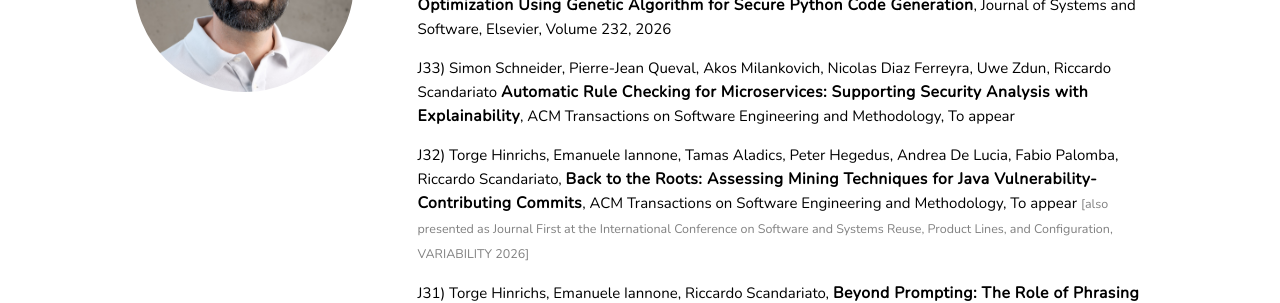
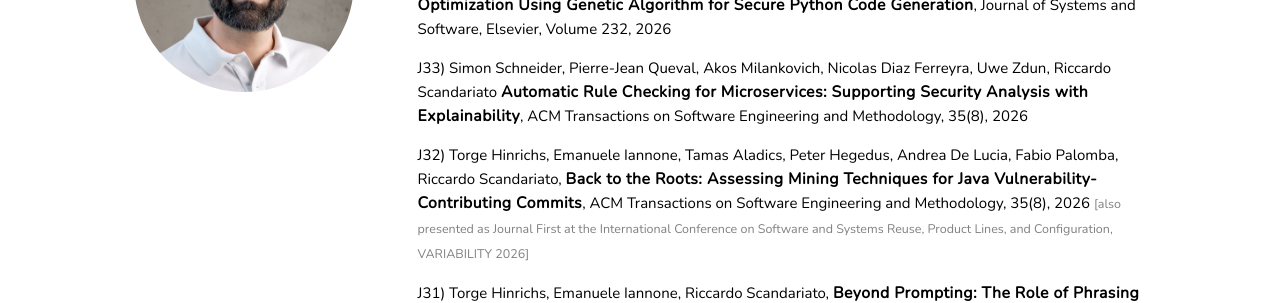
Before and after one commit to riccardoscandariato/riccardoscandariato.github.io, a Jekyll site: the page built from papers.md, in a window 1280 px wide and 900 px high. Shown: the part 236-539 px from the top of the window. Built offline with Jekyll 4.4.1, drawn with Linux system fonts in a browser that asks for light colours.

Commit message:
to appear - fixed

```diff
--- a/papers.md
+++ b/papers.md
@@ -8,9 +8,9 @@ title: Publications
 
 <p>J34) Catherine Tony, Maura Pintor, Max Kretschmann, Riccardo Scandariato, <strong>Discrete Prompt Optimization Using Genetic Algorithm for Secure Python Code Generation</strong>, Journal of Systems and Software, Elsevier, Volume 232, 2026</p>
 
-<p>J33) Simon Schneider, Pierre-Jean Queval, Akos Milankovich, Nicolas Diaz Ferreyra, Uwe Zdun, Riccardo Scandariato <strong>Automatic Rule Checking for Microservices: Supporting Security Analysis with Explainability</strong>, ACM Transactions on Software Engineering and Methodology, To appear</p>
+<p>J33) Simon Schneider, Pierre-Jean Queval, Akos Milankovich, Nicolas Diaz Ferreyra, Uwe Zdun, Riccardo Scandariato <strong>Automatic Rule Checking for Microservices: Supporting Security Analysis with Explainability</strong>, ACM Transactions on Software Engineering and Methodology, 35(8), 2026</p>
 
-<p>J32) Torge Hinrichs, Emanuele Iannone, Tamas Aladics, Peter Hegedus, Andrea De Lucia, Fabio Palomba, Riccardo Scandariato, <strong>Back to the Roots: Assessing Mining Techniques for Java Vulnerability-Contributing Commits</strong>, ACM Transactions on Software Engineering and Methodology, To appear <small style="color:gray;">[also presented as Journal First at the International Conference on Software and Systems Reuse, Product Lines, and Configuration, VARIABILITY 2026]</small></p>
+<p>J32) Torge Hinrichs, Emanuele Iannone, Tamas Aladics, Peter Hegedus, Andrea De Lucia, Fabio Palomba, Riccardo Scandariato, <strong>Back to the Roots: Assessing Mining Techniques for Java Vulnerability-Contributing Commits</strong>, ACM Transactions on Software Engineering and Methodology, 35(8), 2026 <small style="color:gray;">[also presented as Journal First at the International Conference on Software and Systems Reuse, Product Lines, and Configuration, VARIABILITY 2026]</small></p>
 
 <p>J31) Torge Hinrichs, Emanuele Iannone, Riccardo Scandariato, <strong>Beyond Prompting: The Role of Phrasing Tasks in Vulnerability Prediction for Java</strong>, Cybersecurity, 8(111), 2025</p>
 
```
